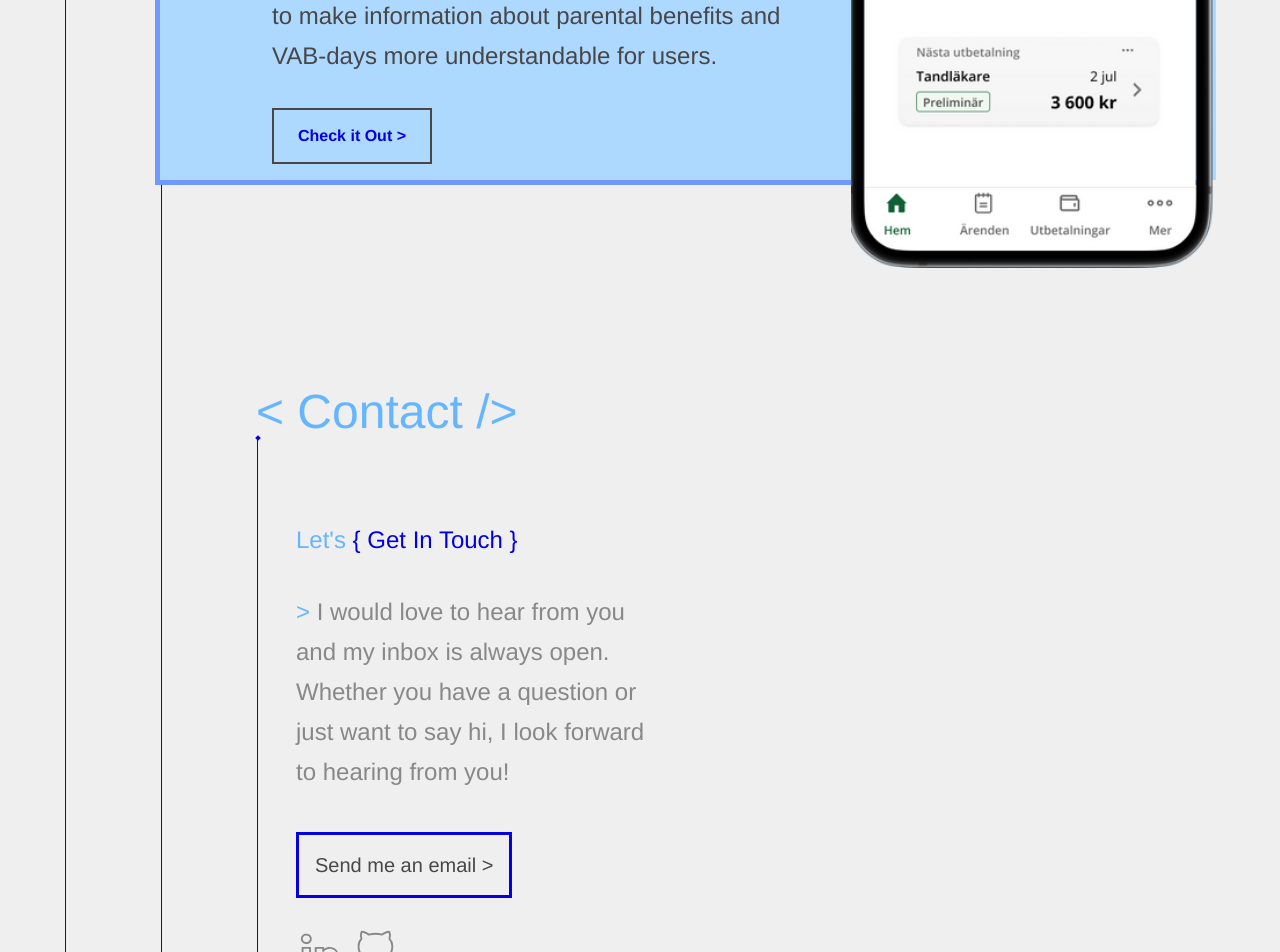
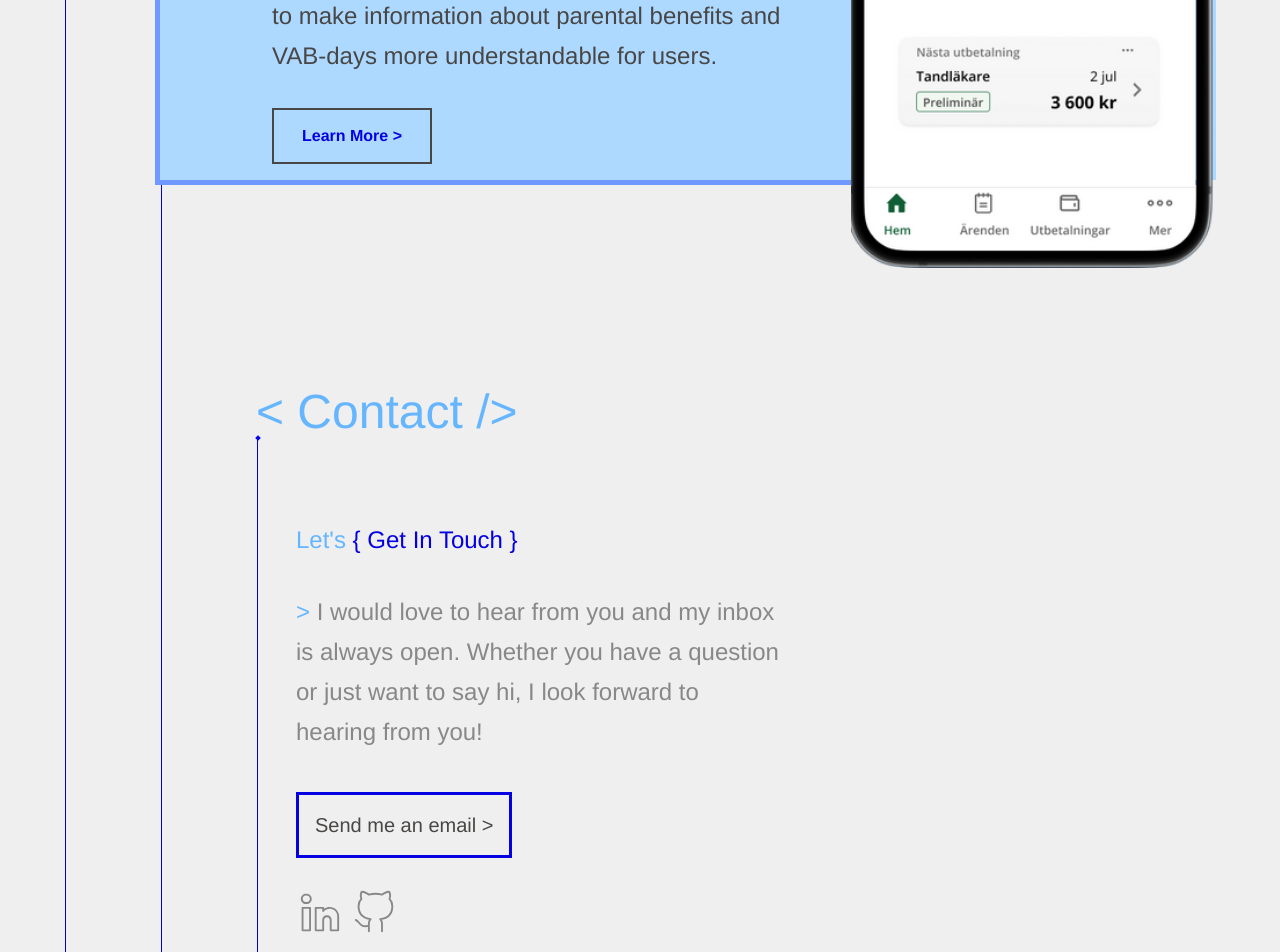
Before and after one commit to ardalansale/reactportfoliov2, a React (Create React App) app: page / in a window 1280 px wide. Shown: the part 2120-3072 px from the top of the page. Built offline with nearby package versions, Linux system fonts and the light colour scheme.

Commit message:
final touches

```diff
--- a/src/components/About.jsx
+++ b/src/components/About.jsx
@@ -18,7 +18,7 @@ const About = () => {
       >
         <h1 className="hOne"> &#60; About Me /&gt; </h1>
 
-        <SideBarOne height={'3700px'}/>
+        <SideBarOne height={'2822px'} />
         <p className="bodyTwo  mt-6  md:mt-10 lg:ml-24 mb-3">
           Hi, I'm
           <span className="text-tangerine"> &#123;</span>
@@ -47,8 +47,8 @@ const About = () => {
             <button className=" place-items-center mx-auto">
 
               <a href={pdf} target="_blank" rel="noreferrer" className="">
-              Resume
-            </a>
+                Resume
+              </a>
 
             </button>
           </div>
--- a/src/components/Contact.jsx
+++ b/src/components/Contact.jsx
@@ -10,7 +10,7 @@ const Contact = () => {
       <h1 className="hOne"> &#60; Contact /&gt; </h1>
       <SideBarOne height={'578px'}/>
       <div className="main md:flex  md:ml-10 md:mr-36 md:mt-20">
-        <div className="left md:w-128  mr-52">
+        <div className="left md:w-128 ">
           <p className="text-iris leading-8 text-lg font-medium md:text-2xl md:leading-10  ">
             Let's
             <span className="text-tangerine"> &#123; Get In Touch &#125;</span>
--- a/src/components/FeatureMbl.jsx
+++ b/src/components/FeatureMbl.jsx
@@ -14,7 +14,13 @@ const FeatureMbl = () => {
 
           <Stack />
 
-          <button className=" btn mt-8">Learn More &gt;</button>
+          <button className=" btn mt-8">
+          <a href="https://ardalansaleh.com/forsakringskassan" target="_blank">
+
+                Learn More &gt;
+                      </a>
+
+          </button>
         </div>
 
             <div className="cover block flex justify-center  mt-10">
--- a/src/components/FeatureProject.jsx
+++ b/src/components/FeatureProject.jsx
@@ -22,7 +22,7 @@ const FeatureProject = () => {
         <button className=" btn mt-8">
           <a href="https://ardalansaleh.com/forsakringskassan" target="_blank">
 
-          Check it Out &gt;
+         Learn More &gt;
           </a>
 
         </button>
--- a/src/components/Projects.jsx
+++ b/src/components/Projects.jsx
@@ -1,4 +1,4 @@
-import React, {useState} from 'react';
+import React, { useState } from 'react';
 import DownButton from './DownButton';
 import FeatureProject from './FeatureProject';
 import SideBarOne from './SideBarOne';
@@ -15,7 +15,7 @@ const Projects = () => {
         <div id="Projects" className="Projects  mr-6 md:mr-16 ml-6 m mt-20 md:mt-52  lg:ml-40">
 
             <h1 className="hOne"> &#60; Projects /&gt; </h1>
-        <SideBarOne height={'2850px'}/>
+            <SideBarOne height={'1690px'} />
             <div className="lg:flex">
                 <div className="msg  lg:ml-24  lg:w-1/2 mt-10">
                     {/* <p className="bodyOne  mt-5">
```
Lines whose indentation alone changed are shown as unchanged.
